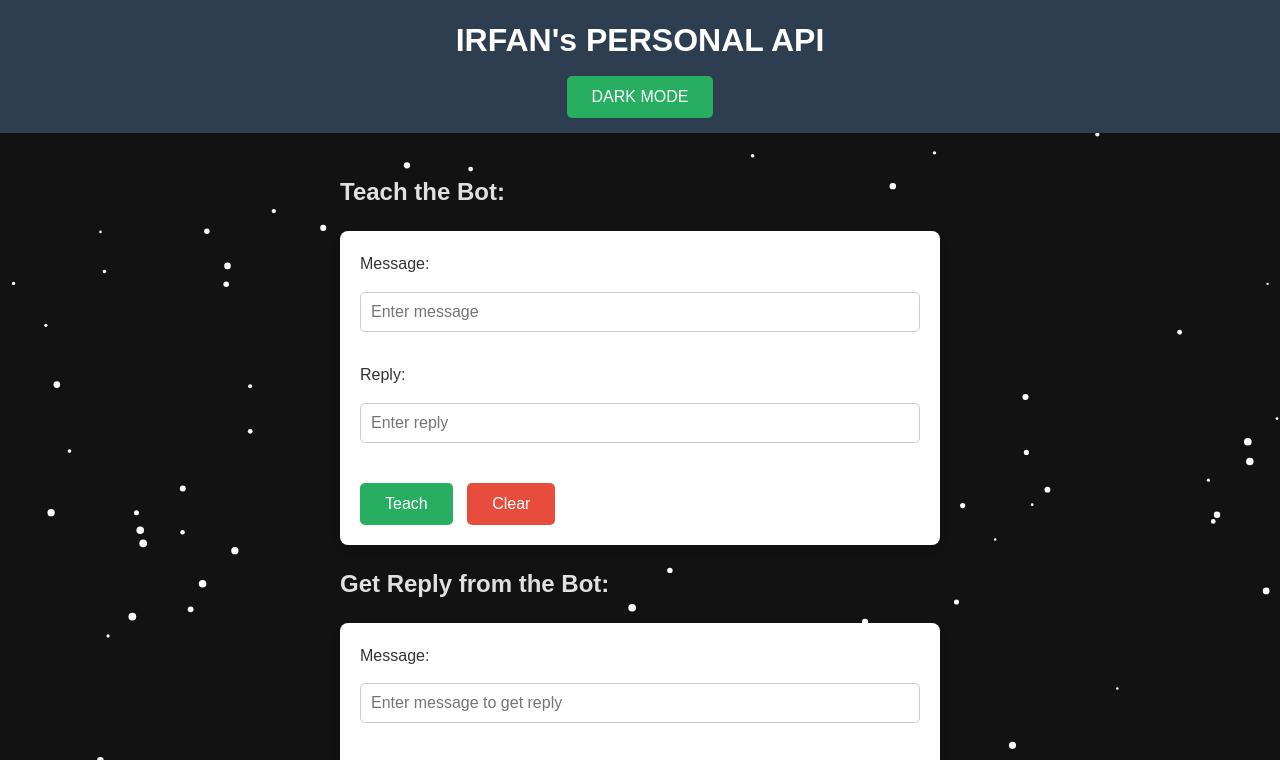
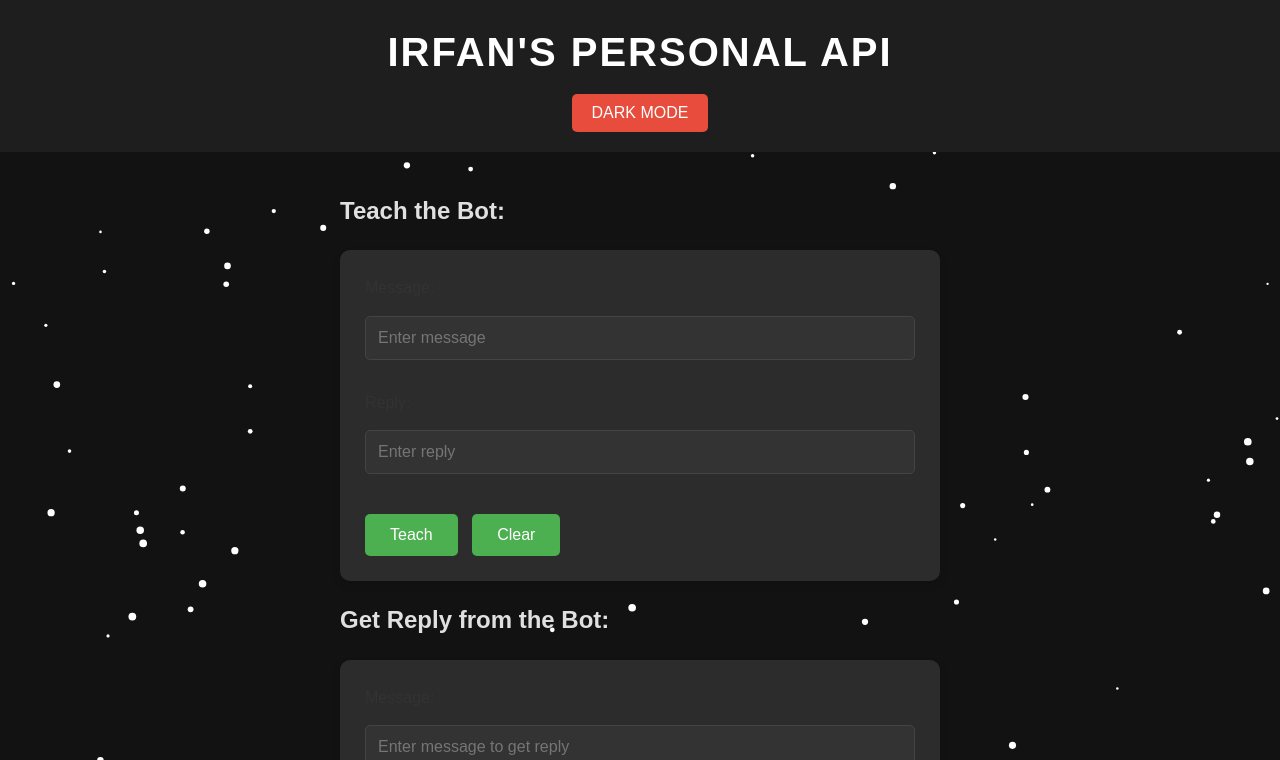
Before and after one commit to irfanpc420/My-api-simma, a website: page public/index.html in a window 1280 px wide. Both pictures are taken after a click on the button "DARK MODE". Shown: the top 760 px of the page. Drawn offline with Linux system fonts and the light colour scheme.

Commit message:
Update index.html

```diff
--- a/public/index.html
+++ b/public/index.html
@@ -13,7 +13,7 @@
       color: #333;
       transition: background-color 0.3s ease, color 0.3s ease;
       line-height: 1.6;
-      overflow: hidden; /* Prevent scrollbar for particles */
+      overflow-x: hidden; /* Prevent horizontal scrollbar */
     }
 
     /* Dark Mode */
@@ -22,11 +22,35 @@
       color: #e0e0e0;
     }
 
+    body.dark-mode header {
+      background-color: #1e1e1e;
+    }
+
+    body.dark-mode form {
+      background-color: #2c2c2c;
+      color: #e0e0e0;
+    }
+
+    body.dark-mode input[type="text"] {
+      background-color: #333;
+      color: #fff;
+      border-color: #444;
+    }
+
+    body.dark-mode button {
+      background-color: #4caf50;
+    }
+
+    body.dark-mode .status-message {
+      background-color: #1e1e1e;
+      border-color: #333;
+    }
+
     /* Header Styles */
     header {
       background-color: #2c3e50;
       color: #fff;
-      padding: 15px 0;
+      padding: 20px 0;
       text-align: center;
       position: relative;
       z-index: 2; /* Ensure header stays above particles */
@@ -34,8 +58,25 @@
 
     h1 {
       margin: 0;
-      font-size: 2rem;
+      font-size: 2.5rem;
       font-weight: bold;
+      text-transform: uppercase;
+      letter-spacing: 2px;
+    }
+
+    button#toggleDarkMode {
+      background-color: #e74c3c;
+      color: white;
+      padding: 10px 20px;
+      border: none;
+      font-size: 1rem;
+      border-radius: 5px;
+      cursor: pointer;
+      transition: background-color 0.3s ease;
+    }
+
+    button#toggleDarkMode:hover {
+      background-color: #c0392b;
     }
 
     .container {
@@ -50,10 +91,10 @@
     /* Form Styles */
     form {
       background-color: #fff;
-      padding: 20px;
+      padding: 25px;
       margin-bottom: 20px;
       box-shadow: 0 4px 8px rgba(0, 0, 0, 0.1);
-      border-radius: 8px;
+      border-radius: 10px;
       transition: all 0.3s ease;
     }
 
@@ -61,34 +102,6 @@
       box-shadow: 0 6px 12px rgba(0, 0, 0, 0.2);
     }
 
-    /* Loader */
-    .loader {
-      border: 4px solid #f3f3f3;
-      border-top: 4px solid #3498db;
-      border-radius: 50%;
-      width: 30px;
-      height: 30px;
-      animation: spin 1s linear infinite;
-      display: none;
-      margin: 0 auto;
-    }
-
-    @keyframes spin {
-      0% { transform: rotate(0deg); }
-      100% { transform: rotate(360deg); }
-    }
-
-    /* 3D Particles Background */
-    canvas {
-      position: fixed;
-      top: 0;
-      left: 0;
-      width: 100%;
-      height: 100%;
-      z-index: -1; /* Place behind other elements */
-    }
-
-    /* Updated Form Styles */
     .form-group {
       margin-bottom: 20px;
       display: flex;
@@ -104,7 +117,7 @@
 
     input[type="text"] {
       width: 100%;
-      padding: 10px;
+      padding: 12px;
       margin: 10px 0;
       border-radius: 5px;
       border: 1px solid #ccc;
@@ -143,6 +156,23 @@
       background-color: #c0392b;
     }
 
+    /* Loader */
+    .loader {
+      border: 4px solid #f3f3f3;
+      border-top: 4px solid #3498db;
+      border-radius: 50%;
+      width: 30px;
+      height: 30px;
+      animation: spin 1s linear infinite;
+      display: none;
+      margin: 0 auto;
+    }
+
+    @keyframes spin {
+      0% { transform: rotate(0deg); }
+      100% { transform: rotate(360deg); }
+    }
+
     /* Response and Status Messages */
     #response, .status-message {
       margin-top: 20px;
@@ -171,6 +201,16 @@
       background-color: #fff3cd;
       border-color: #ffeeba;
       color: #856404;
+    }
+
+    /* 3D Particles Background */
+    canvas {
+      position: fixed;
+      top: 0;
+      left: 0;
+      width: 100%;
+      height: 100%;
+      z-index: -1; /* Place behind other elements */
     }
   </style>
 </head>
@@ -279,7 +319,8 @@
 
       const data = await fetchAPI('/reply', 'POST', { message });
       if (data) {
-        document.getElementById('response').textContent = data.reply ? `Bot Reply: ${data.reply}` : 'No reply found for this message.';
+        // Replace "VEX ADNAN" with "IRFAN"
+        document.getElementById('response').textContent = data.reply === "VEX ADNAN" ? "IRFAN" : data.reply || 'No reply found for this message.';
         showStatusMessage('Reply received successfully.', 'success');
       }
 
```
